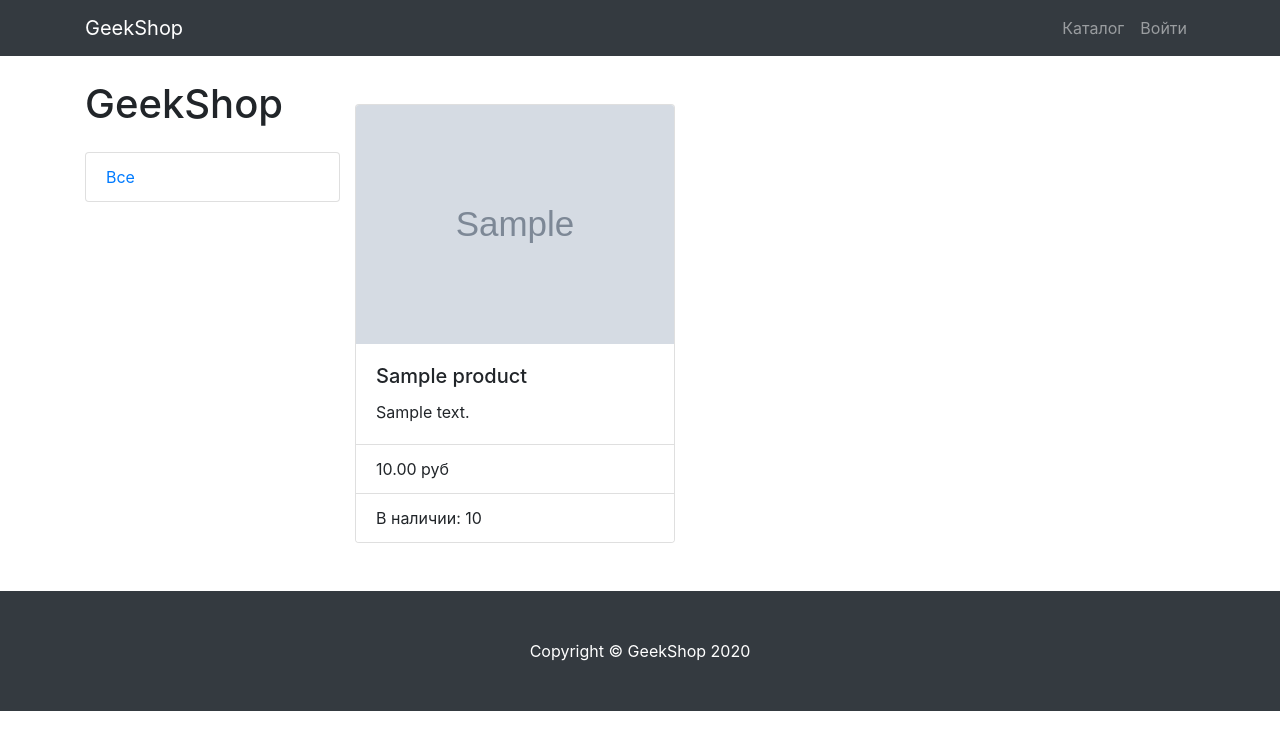
After one commit to Nikolos123/1182, a Django app: page /products/detail/1/ in a window 1280 px wide. The commit adds this page. Shown: the top 750 px of the page. Run offline with Django 3.2, Linux system fonts and the light colour scheme; tables that the repository leaves empty hold one stand-in row (values such as "Sample post"); grey boxes marked "Sample" are stand-in pictures; parts of the project's set-up code (start-up, migrations or seed data) failed here and were passed over; some libraries are stand-ins or nearby versions.

Commit message:
added detail information about product

```diff
--- /dev/null
+++ b/geekshop/products/templates/products/product_detail.html
@@ -0,0 +1,46 @@
+{% extends 'products/base.html' %}
+{% load static %}
+
+{% block css %}
+    <link href="{% static 'css/products.css' %}" rel="stylesheet">
+{% endblock %}
+
+{% block content %}
+    <div class="container">
+        <div class="row">
+            <div class="col-lg-3">
+                <h1 class="my-4">GeekShop</h1>
+                <div class="list-group">
+                    <a href="{% url 'products:index' %}" class="list-group-item">Все</a>
+                </div>
+            </div>
+
+            <div class="col-lg-9">
+                <div class="row my-5">
+                    <div class="card" style="width: 20rem;">
+                        <img src="/media/{{ product.image }}" class="card-img-top" alt="...">
+                        <div class="card-body">
+                            <h5 class="card-title">{{ product.name }}</h5>
+                            <p class="card-text">{{ product.description }}</p>
+                        </div>
+                        <ul class="list-group list-group-flush">
+                            <li class="list-group-item">{{ product.price }} руб</li>
+                            <li class="list-group-item">В наличии: {{ product.quantity }}</li>
+                        </ul>
+                    </div>
+                </div>
+
+            </div>
+
+        </div>
+    </div>
+{% endblock %}
+
+{% block footer %}
+    <footer class="py-5 bg-dark">
+        <div class="container">
+            <p class="m-0 text-center text-white">Copyright &copy; GeekShop 2020</p>
+        </div>
+        <!-- /.container -->
+    </footer>
+{% endblock %}
--- a/geekshop/products/templates/products/products.html
+++ b/geekshop/products/templates/products/products.html
@@ -69,7 +69,7 @@
                                 </a>
                                 <div class="card-body">
                                     <h4 class="card-title">
-                                        <a href="#">{{ product.name }}</a>
+                                        <a href="{% url 'products:detail' product.id %}">{{ product.name }}</a>
                                     </h4>
                                     <h5>{{ product.price }} руб.</h5>
                                     <p class="card-text">{{ product.description }}.</p>
--- a/geekshop/products/urls.py
+++ b/geekshop/products/urls.py
@@ -18,10 +18,11 @@ from django.urls import path
 
 app_name = 'products'
 
-from products.views import products
+from products.views import products,ProductDetail
 
 urlpatterns = [
     path('', products, name='index'),
     path('category/<int:id>', products, name='category'),
     path('page/<int:page>', products, name='page'),
+    path('detail/<int:pk>/', ProductDetail.as_view(), name='detail'),
 ]
--- a/geekshop/products/views.py
+++ b/geekshop/products/views.py
@@ -4,6 +4,8 @@ from django.core.paginator import Paginator,EmptyPage,PageNotAnInteger
 
 import os
 import json
+
+from django.views.generic import DetailView
 
 from products.models import Product,ProductsCategory
 
@@ -33,3 +35,19 @@ def products(request,id=None,page=1):
                }
     context['products'] = products_paginator
     return render(request, 'products/products.html', context)
+
+
+
+class ProductDetail(DetailView):
+    """
+    Контроллер вывода информации о продукте
+    """
+    model = Product
+    template_name = 'products/product_detail.html'
+    context_object_name = 'product'
+
+    def get_context_data(self, category_id=None, *args, **kwargs):
+        """Добавляем список категорий для вывода сайдбара с категориями на странице каталога"""
+        context = super().get_context_data()
+        context['categories'] = ProductsCategory.objects.all()
+        return context
```
